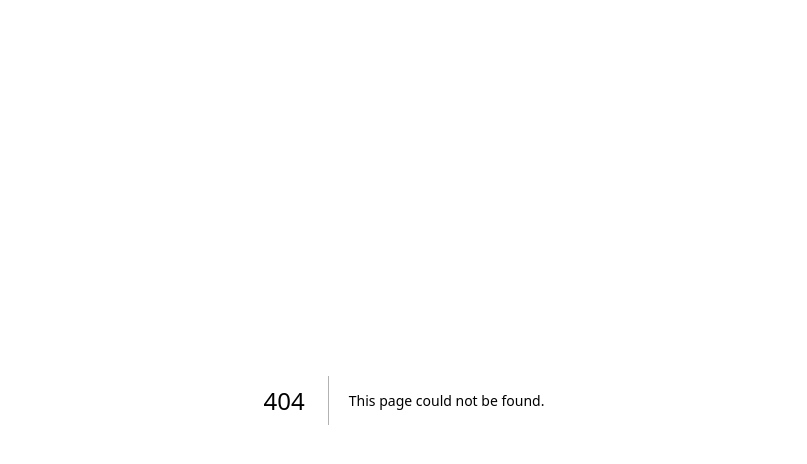
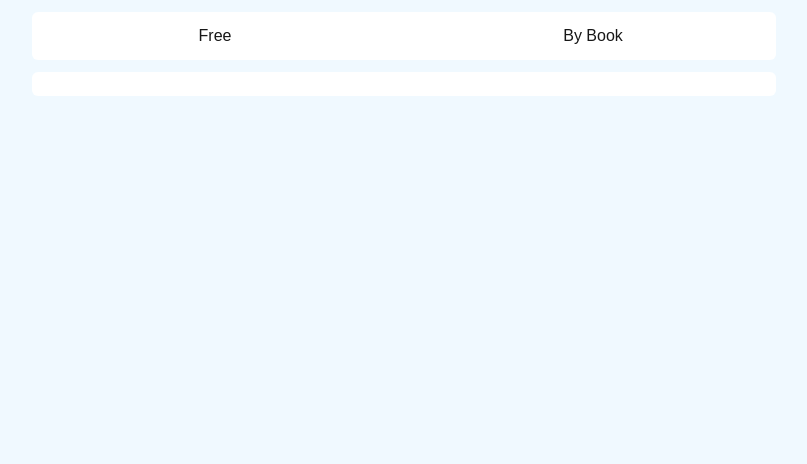
Before and after one commit to seesmof/Bible-Memorization-App, a Next.js app in the folder src/: page /books in a window 1280 px wide. Before the commit this address had no page. Shown: the top 464 px of the page, without its empty margins (236-1043 px from the left). Built offline with nearby package versions, Linux system fonts and the light colour scheme.

Commit message:
feat: add a different page with by Book layout

```diff
--- /dev/null
+++ b/src/app/books/page.tsx
@@ -0,0 +1,13 @@
+import Navbar from "@/components/Navbar";
+
+export default function Page() {
+  return (
+    <div className="bg-sky-50 min-h-screen">
+      <div className="max-w-3xl mx-auto flex items-center justify-center flex-col p-3 gap-3">
+        <Navbar />
+
+        <section className="bg-white rounded-md p-3 flex flex-col sm:flex-row gap-3 w-full"></section>
+      </div>
+    </div>
+  );
+}
--- a/src/app/page.tsx
+++ b/src/app/page.tsx
@@ -1,5 +1,6 @@
 "use client";
 
+import Navbar from "@/components/Navbar";
 import { useState } from "react";
 
 interface Verse {
@@ -119,6 +120,8 @@ export default function Page() {
   return (
     <div className="bg-sky-50 min-h-screen">
       <div className="max-w-3xl mx-auto flex items-center justify-center flex-col p-3 gap-3">
+        <Navbar />
+
         <section className="bg-white rounded-md p-3 flex flex-col sm:flex-row gap-3 w-full">
           {/* Book Select */}
           <select
--- /dev/null
+++ b/src/components/Navbar.tsx
@@ -0,0 +1,17 @@
+import Link from "next/link";
+
+export default function Navbar() {
+  return (
+    <nav className="bg-white rounded-md flex gap-3 w-full">
+      <Link href={"/"} className="flex-1 text-center p-3 hover:bg-stone-50">
+        Free
+      </Link>
+      <Link
+        href={"/books"}
+        className="flex-1 text-center p-3 hover:bg-stone-50"
+      >
+        By Book
+      </Link>
+    </nav>
+  );
+}
```
